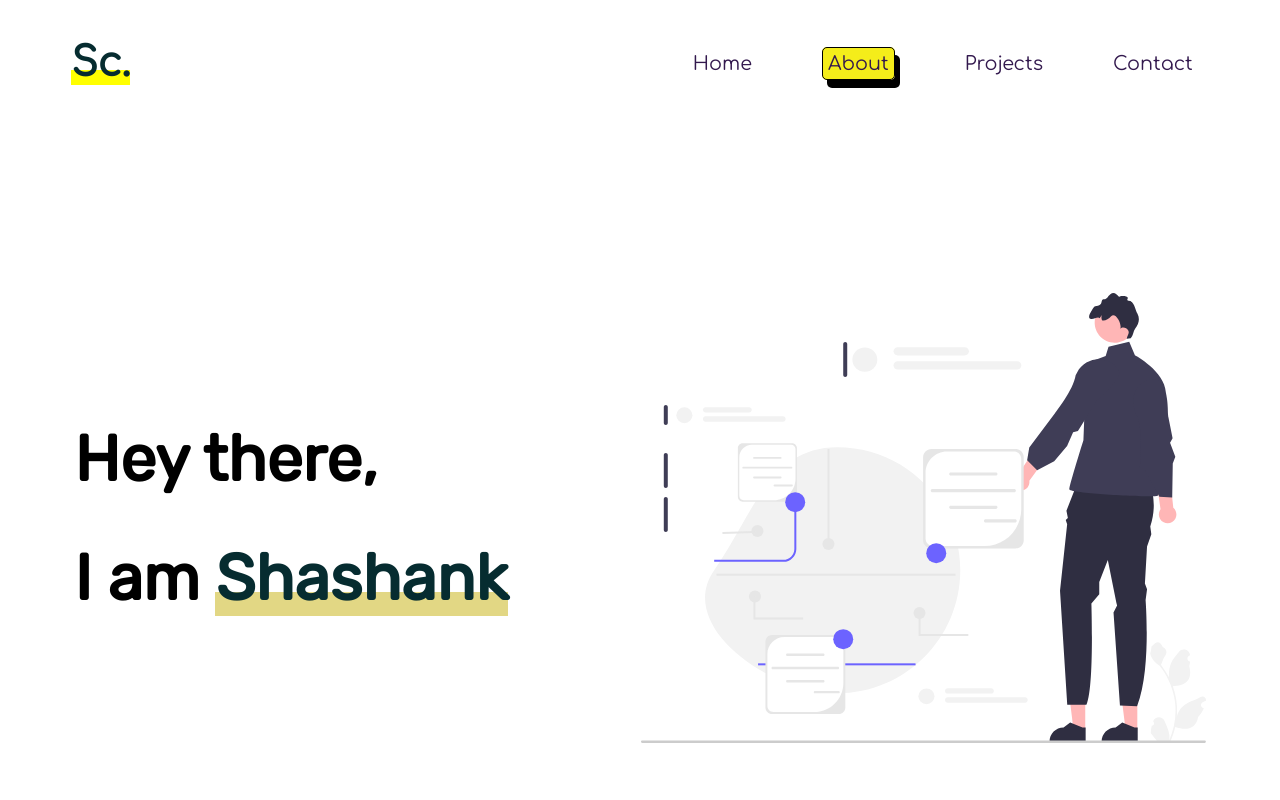
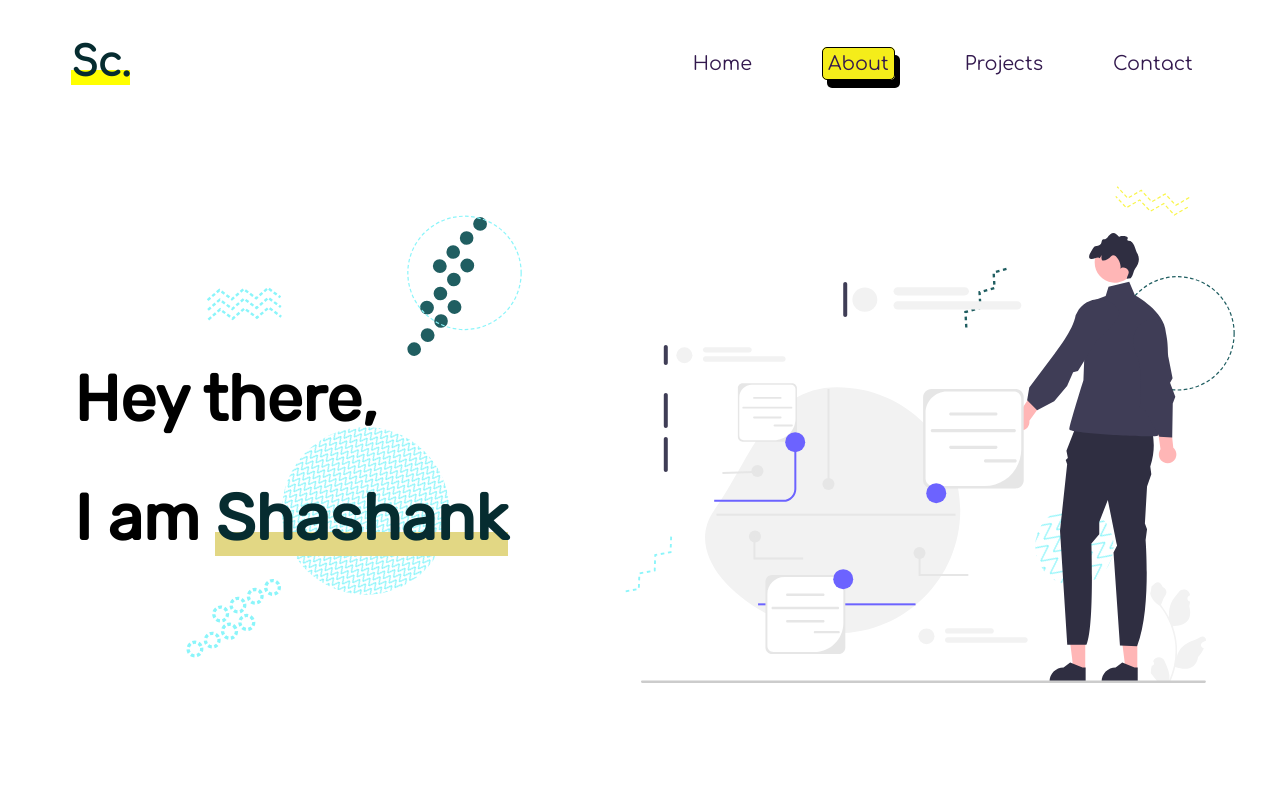
Before and after one commit to shashank-crypto/my-portfolio, a Next.js app: page /about in a window 1280 px wide. Shown: the top 800 px of the page. Built offline with nearby package versions, Linux system fonts and the light colour scheme.

Commit message:
added backgroun

```diff
--- a/src/pages/projects/index.tsx
+++ b/src/pages/projects/index.tsx
@@ -29,7 +29,7 @@ function Projects () {
                 </div>
             </div>
             <div className={styles.projects}>
-                <h1>Projects</h1>
+                <h1>Personal <span className={styles.highlight}>Projects</span></h1>
             </div>
         </div>
     );
--- a/src/styles/About.module.css
+++ b/src/styles/About.module.css
@@ -7,7 +7,10 @@
     display: flex;
     justify-content: space-around;
     align-items: center;
-    height: 100vh;
+    height: 85vh;
+    background-size: cover;
+    background-repeat: no-repeat;
+    background-image: url('../../public/about-bg2.svg');
 }
 
 .intro {
```
Also changed, not shown: src/pages/api/project.json (added, +10 -0 lines), public/about-bg.svg (added), public/about-bg2.svg (added).
